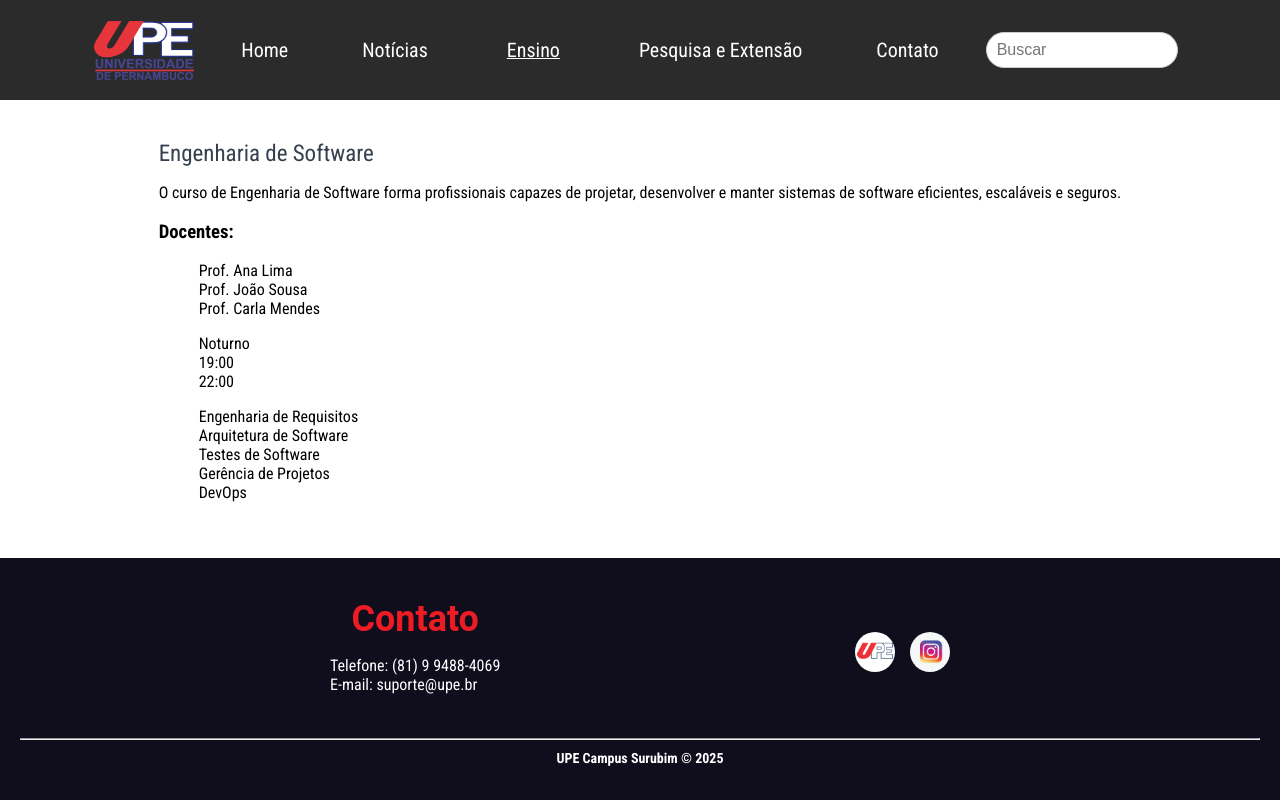
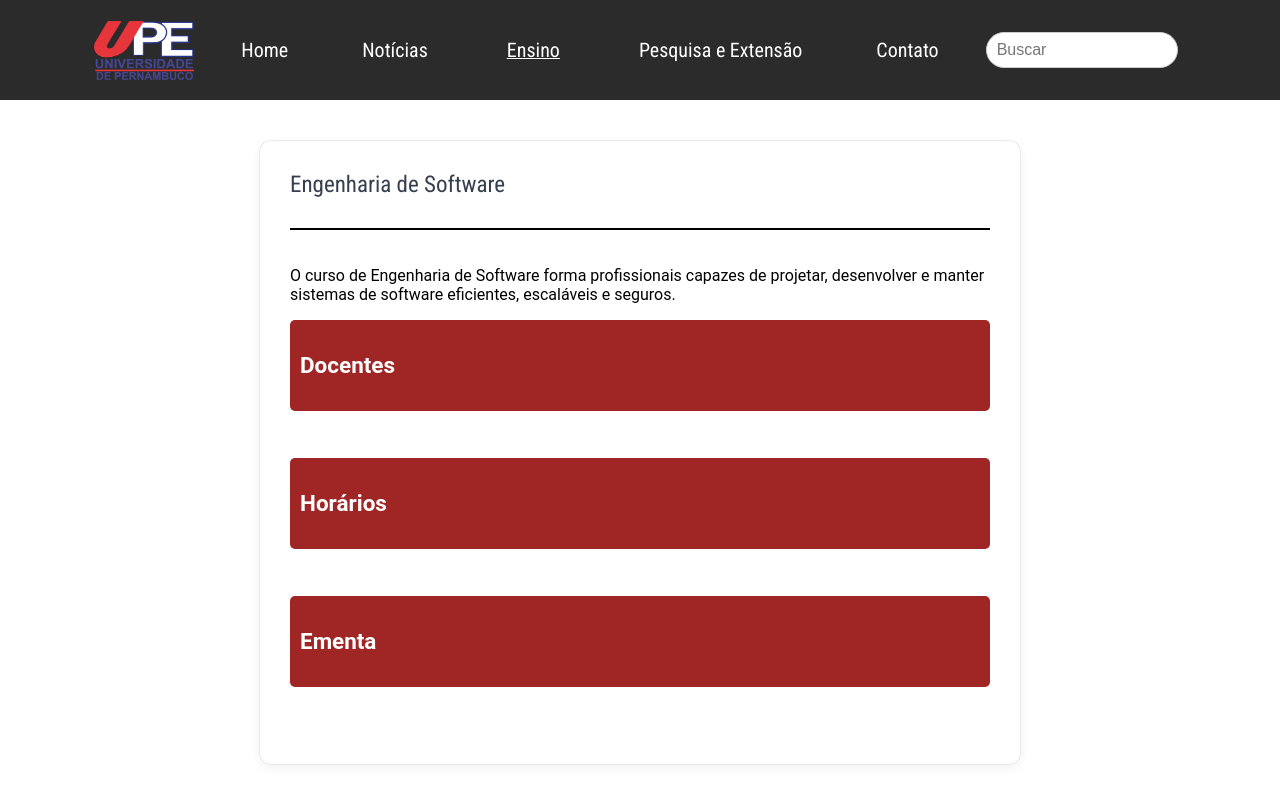
Before and after one commit to PedroMartinsL/upe-s-project, a Vue app: page /ensino/cursos/es-bacharelado in a window 1280 px wide. Shown: the top 800 px of the page. Built offline with nearby package versions, Linux system fonts and the light colour scheme.

Commit message:
Aplicando state e vuex no menu lateral

```diff
--- a/package.json
+++ b/package.json
@@ -13,7 +13,8 @@
     "core-js": "^3.8.3",
     "firebase": "^11.6.0",
     "vue": "^3.2.13",
-    "vue-router": "^4.5.1"
+    "vue-router": "^4.5.1",
+    "vuex": "^4.0.2"
   },
   "devDependencies": {
     "@babel/core": "^7.12.16",
--- a/src/App.vue
+++ b/src/App.vue
@@ -15,29 +15,11 @@
 </template>
 
 <script>
-import { ref, provide } from "vue";
 import TheHeader from "./components/TheHeader.vue";
 import TheFooter from "./components/TheFooter.vue";
 import SideBar from "./components/SideBar.vue";
 
 export default {
-  data() {
-    return {
-      toggleSidebar: false,
-    };
-  },
-  setup() {
-    const isActive = ref(false);
-
-    const toggleSidebar = () => {
-      isActive.value = !isActive.value;
-    };
-
-    provide("toggleSidebar", toggleSidebar);
-    provide("isActive", isActive);
-
-    return { isActive };
-  },
   components: {
     TheFooter,
     TheHeader,
--- a/src/components/SideBar.vue
+++ b/src/components/SideBar.vue
@@ -1,6 +1,6 @@
 <template>
   <transition name="fade-slide">
-  <aside class="sidebar" v-if="isActive">
+  <aside class="sidebar" v-if="this.$store.state.toggleSidebar">
     <ul>
       <li><router-link to="/">Início</router-link></li>
       <li><router-link to="/news">Notícias</router-link></li>
--- a/src/components/headerComponents/MenuHam.vue
+++ b/src/components/headerComponents/MenuHam.vue
@@ -2,7 +2,7 @@
   <button
     v-show="!isWide"
     class="hamburger hamburger--collapse"
-    :class="{ 'is-active': isActive }"
+    :class="{ 'is-active': this.$store.state.toggleSidebar }"
     type="button"
     @click="toggleSidebar"
   >
@@ -29,8 +29,11 @@ export default {
     handleResize() {
       this.isWide = window.innerWidth >= 1100;
     },
+    toggleSidebar() {
+      // nome da mutation da main para alteração da barra
+      this.$store.commit('togglerBar')
+    }
   },
-  inject: ["toggleSidebar", "isActive"],
 };
 </script>
 
--- a/src/components/teachingComponents/CoursesUPE.vue
+++ b/src/components/teachingComponents/CoursesUPE.vue
@@ -1,18 +1,36 @@
 <template>
-  <div v-if="course">
+  <div class="containerUI" v-if="course">
     <h2>{{ course.nome }}</h2>
+    <hr>
     <p>{{ course.sobre }}</p>
 
-    <h3>Docentes:</h3>
-    <ul>
+    <div class="accordion-container">
+      <div class="accordion-bar">
+        <h3>Docentes</h3>
+      </div>
+      <ul class="accordion-content">
         <li v-for="docente in course.docentes" :key="docente">{{ docente }}</li>
       </ul>
-    <ul>
+    </div>
+
+    <div class="accordion-container">
+      <div class="accordion-bar">
+        <h3>Horários</h3>
+      </div>
+      <ul class="accordion-content">
         <li v-for="horario in course.horarios" :key="horario">{{ horario }}</li>
       </ul>
-    <ul>
+    </div>
+
+    <div class="accordion-container">
+      <div class="accordion-bar">
+        <h3>Ementa</h3>
+      </div>
+      <ul class="accordion-content">
         <li v-for="ementa in course.ementa" :key="ementa">{{ ementa }}</li>
       </ul>
+    </div>
+
   </div>
   <div v-else>
     <p>Curso não encontrado.</p>
@@ -60,4 +78,53 @@ export default {
 };
 </script>
 
-<style></style>
+<style scoped>
+.accordion-container {
+  margin-bottom: 15px;
+  overflow: hidden;
+}
+
+.accordion-bar {
+  background-color: #a02626;
+  color: white;
+  padding: 10px;
+  cursor: pointer;
+  font-size: 1.2rem;
+  display: flex;
+  justify-content: space-between;
+  align-items: center;
+  border-radius: 5px;
+}
+
+.accordion-bar:hover {
+  background-color: #6b2121;
+}
+
+.accordion-content {
+  list-style-type: none;
+  padding-left: 20px;
+  max-height: 0;
+  opacity: 0;
+  overflow: hidden;
+  transition: max-height 2s ease, opacity 0.5s ease;
+}
+
+.accordion-container:hover .accordion-content {
+  max-height: 500px;
+  opacity: 1;
+}
+
+ul li {
+  padding: 8px;
+  background-color: #f4f4f4;
+  border-radius: 5px;
+  margin-bottom: 5px;
+  font-size: 1rem;
+}
+
+hr {
+  border: none;
+  border-top: 2px solid black;
+  margin: 20px 0;
+}
+</style>
--- a/src/components/teachingComponents/TeachingList.vue
+++ b/src/components/teachingComponents/TeachingList.vue
@@ -44,4 +44,57 @@
 };
 </script>
 
-  <style scoped></style>
+<style scoped>
+.teaching-tab {
+  background-color: #f4f4f9;
+  padding: 2rem;
+  border-radius: 10px;
+  box-shadow: 0 4px 12px rgba(0, 0, 0, 0.1);
+  width: 40%;
+  margin: 0 auto;
+}
+
+a {
+  text-align: center;
+}
+
+#campus-logo {
+  font-size: 2rem;
+  font-weight: 700;
+  color: #262166;
+  text-align: center;
+  margin-bottom: 1.5rem;
+}
+
+ul {
+  list-style: none;
+  padding: 0;
+}
+
+ul li {
+  margin: 0.75rem 0;
+}
+
+ul li a {
+  display: block;
+  padding: 0.75rem 1rem;
+  font-size: 1.1rem;
+  color: #262166;
+  text-decoration: none;
+  border-radius: 8px;
+  background-color: #fff;
+  box-shadow: 0 2px 6px rgba(0, 0, 0, 0.05);
+  transition: background-color 0.3s, transform 0.3s;
+}
+
+ul li a:hover {
+  background-color: #262166;
+  color: #fff;
+  transform: translateX(10px);
+}
+
+ul li a:focus {
+  outline: none;
+  border: 2px solid #262166;
+}
+</style>
--- a/src/main.js
+++ b/src/main.js
@@ -1,5 +1,6 @@
 import { createApp } from 'vue'
 import App from './App.vue'
+import { createStore } from 'vuex';
 
 import { createRouter, createWebHistory } from 'vue-router'
 import HomePage from './components/HomePage.vue'
@@ -13,6 +14,19 @@ import TeachingList from './components/teachingComponents/TeachingList.vue'
 import TeachingRedirect from './components/redirects/TeachingRedirect.vue'
 import NewsRedirect from './components/redirects/NewsRedirect.vue'
 import TeachingTab from './components/teachingComponents/TeachingTab.vue'
+
+const store = createStore({
+  state() {
+    return {
+      toggleSidebar: false,
+    };
+  },
+  mutations: {
+    togglerBar(state) {
+      state.toggleSidebar = !state.toggleSidebar;
+    }
+  }
+});
 
 const router = createRouter({
   history: createWebHistory(),
@@ -60,6 +74,7 @@ const router = createRouter({
 
 const app = createApp(App)
 
-app.use(router)
+app.use(router);
+app.use(store);
 
 app.mount('#app')
```
Also changed, not shown: 1 other file (tests, documents, lock files or other folders). Lines whose indentation alone changed are shown as unchanged.
